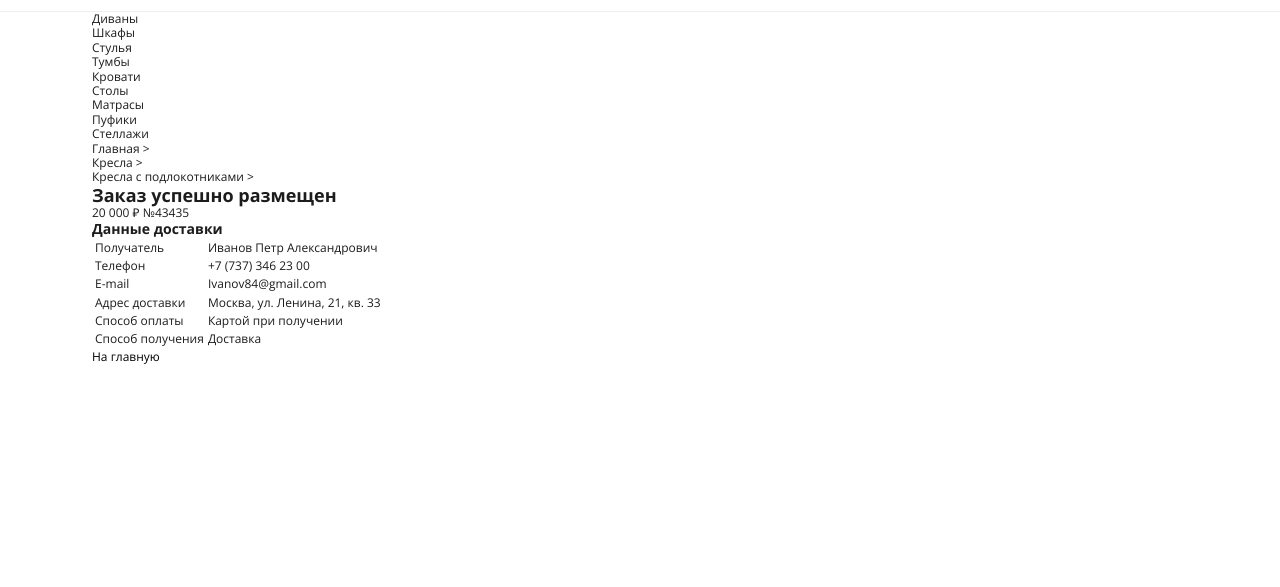
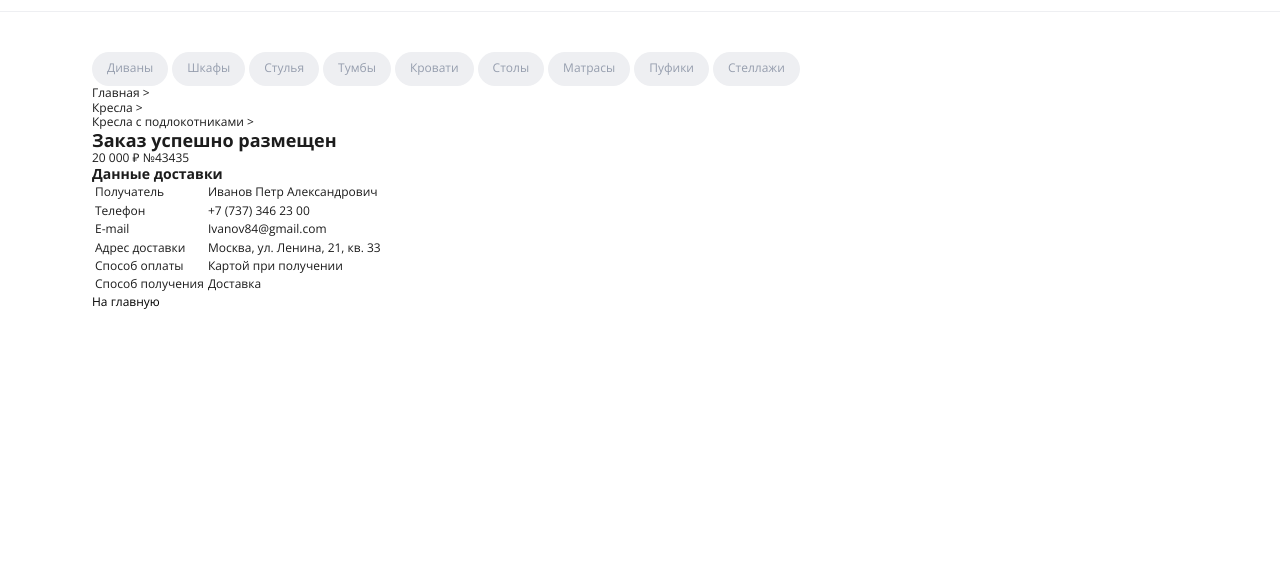
Before and after one commit to PesukarhuTG/store-faktura, a website built with Vite: page index.html in a window 1280 px wide. Shown: the part 59-646 px from the top of the page. Built offline with nearby package versions, Linux system fonts and the light colour scheme.

Commit message:
feat: add catalog styles

```diff
--- a/styles/catalog.scss
+++ b/styles/catalog.scss
@@ -1,13 +1,66 @@
 .catalog {
+  overflow-x: hidden;
+  padding-top: 24px;
+
+  @media (min-width: 580px) {
+    padding-top: 32px;
+  }
+
+  @media (min-width: 820px) {
+    padding-top: 40px;
+  }
+
   &__container {
+    padding: 0;
   }
 
   &__list {
-  }
+    overflow-x: auto;
+    padding: 0 16px;
+    display: flex;
+    gap: 4px;
 
-  &__item {
+    &::-webkit-scrollbar {
+      display: none;
+    }
+
+    @media (min-width: 580px) {
+      padding: 0 29px;
+    }
+
+    @media (min-width: 820px) {
+      padding: 0 43px;
+    }
+
+    @media (min-width: 1120px) {
+      padding: 0 92px;
+    }
   }
 
   &__link {
+    display: block;
+    padding: 8px 14px 10px 14px;
+    border-radius: 32px;
+    color: #969eae;
+    background-color: #eeeff2;
+    border: 1px solid transparent;
+    outline: none;
+    transition: 0.3s all;
+
+    &:hover,
+    &:focus-visible {
+      color: #780096;
+      border: 1px solid #780096;
+    }
+
+    &:active,
+    &_active {
+      color: #fff;
+      background-color: #780096;
+    }
+
+    &_active {
+      pointer-events: none;
+    }
   }
 }
```
